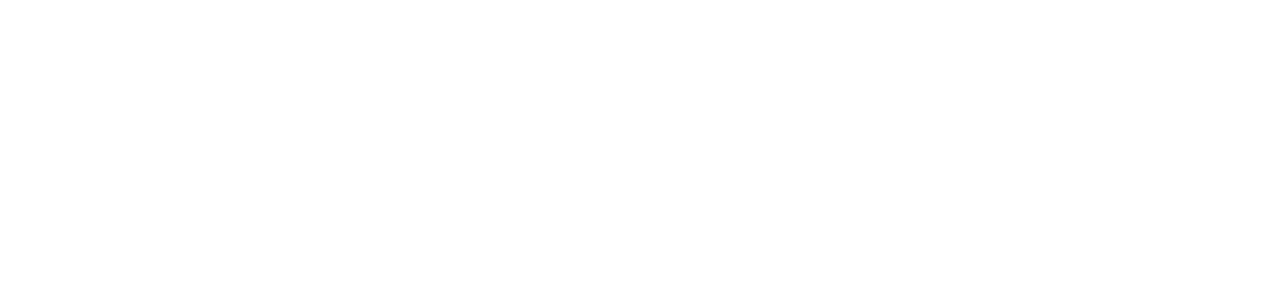
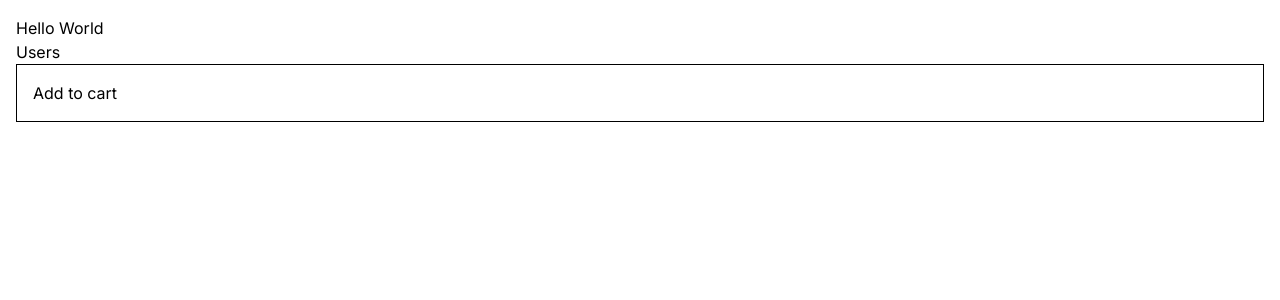
Before and after one commit to johndranreb/next-app, a Next.js app: page / in a window 1280 px wide. Shown: the top 300 px of the page. Built offline with nearby package versions, Linux system fonts and the light colour scheme.

Commit message:
add ProductCard.module.css

```diff
--- /dev/null
+++ b/app/components/ProductCard.module.css
@@ -0,0 +1,4 @@
+.card{
+  padding: 1rem;
+  border: 1px solid black;
+}
--- a/app/components/ProductCard.tsx
+++ b/app/components/ProductCard.tsx
@@ -1,9 +1,12 @@
 import React from 'react'
 import AddToCart from './AddToCart'
+import styles from './ProductCard.module.css'
+
+
 
 const ProductCard = () => {
   return (
-    <div>
+    <div className={styles.card}>
       <AddToCart />
     </div>
   )
--- a/app/globals.css
+++ b/app/globals.css
@@ -4,19 +4,20 @@
 
 :root {
   --foreground-rgb: 0, 0, 0;
-  --background-start-rgb: 214, 219, 220;
-  --background-end-rgb: 255, 255, 255;
+
 }
 
 @media (prefers-color-scheme: dark) {
   :root {
     --foreground-rgb: 255, 255, 255;
-    --background-start-rgb: 0, 0, 0;
-    --background-end-rgb: 0, 0, 0;
+    --font-color: black;
+    --BG-color: white;
+
   }
 }
 
 body {
-  color: rgb(var(--background-end-rgb));
+color: rgb(var(--font-color));
+background-color: (var(--BG-color));
  padding: 1rem;
 }
--- a/app/users/page.tsx
+++ b/app/users/page.tsx
@@ -7,12 +7,14 @@ interface User{
 }
 
 const UsersPage = async () => {
-  const res = await fetch ('https://jsonplaceholder.typicode.com/users')
+  const res = await fetch ('https://jsonplaceholder.typicode.com/users',
+  { cache: 'no-store'})
   const users: User[]= await res.json();
 
   return (
   <>
   <h1> Users </h1>
+  <p>{new Date().toLocaleTimeString()}</p>
   <ul>
     {users.map(user => <li key={user.id}>{user.name}</li>)}
   </ul>
```
